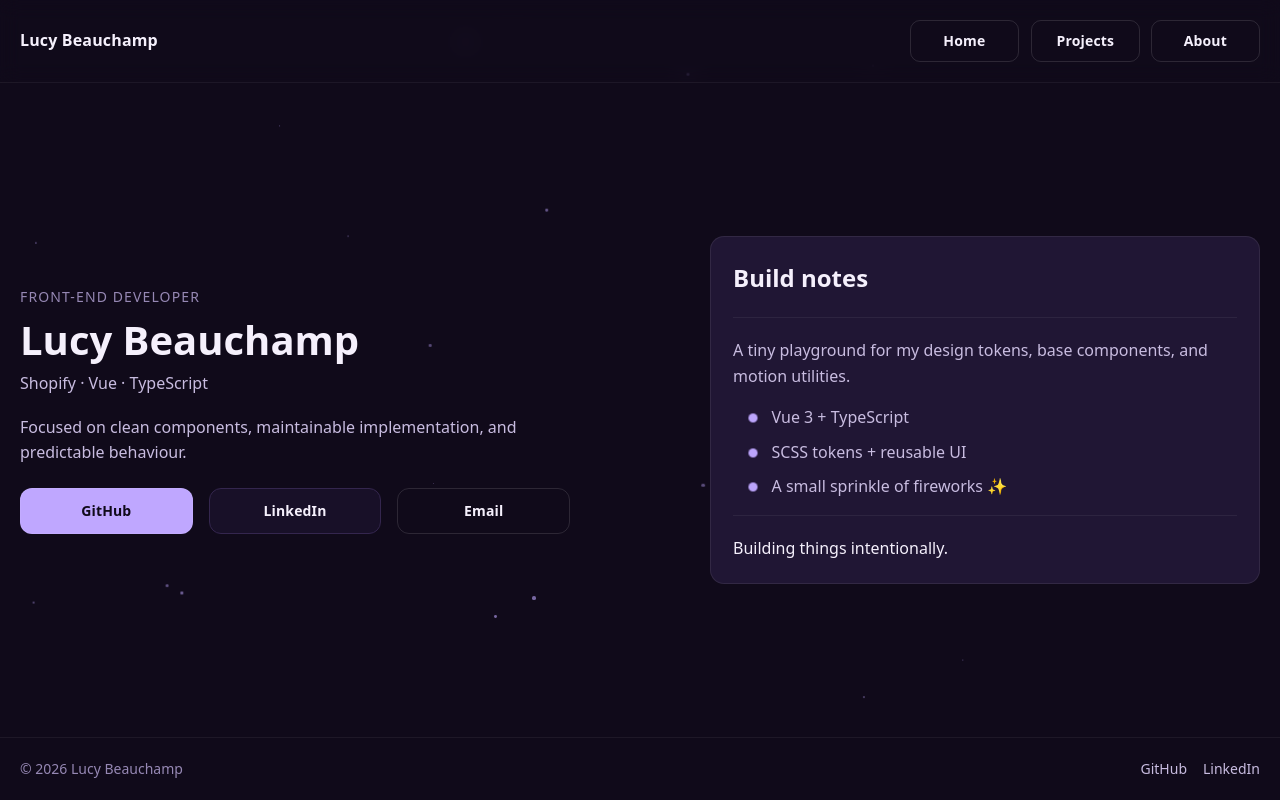
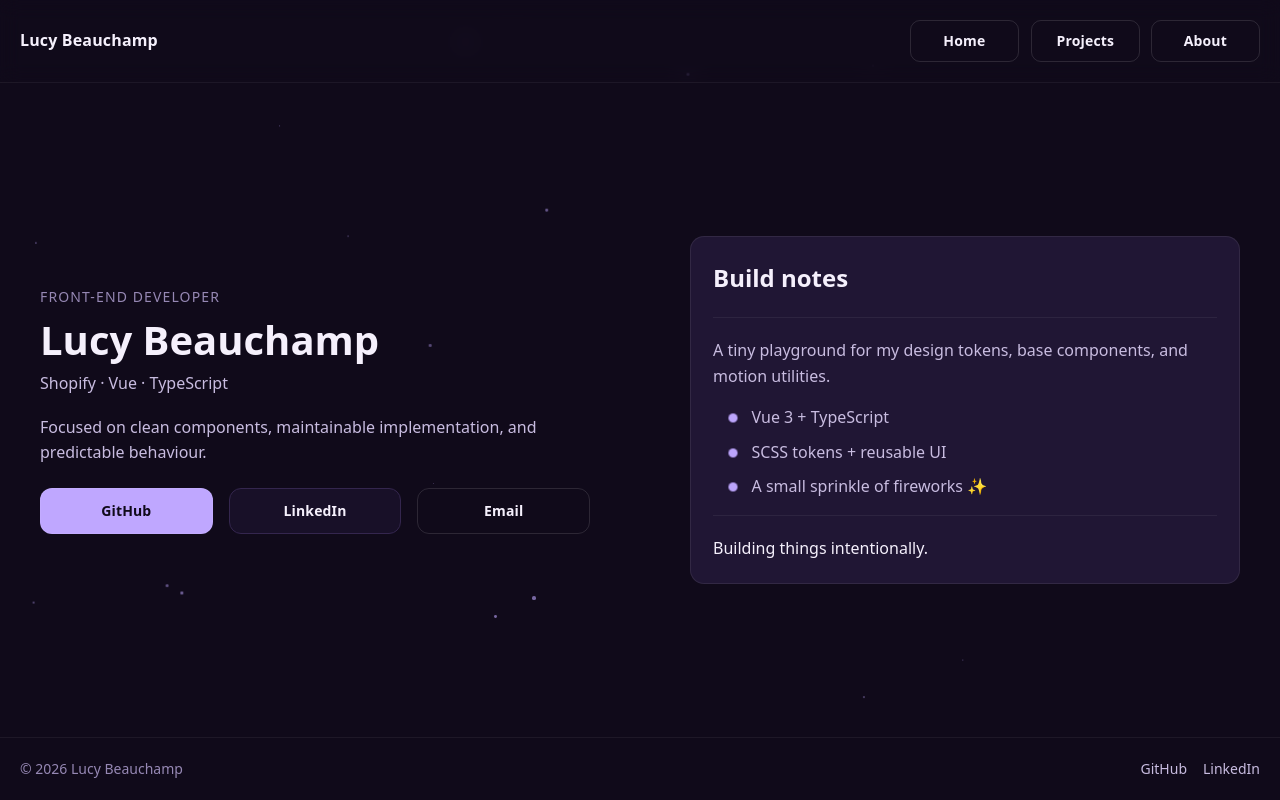
Before and after one commit to lulu-potato/portfolio, a Vue app: page /about in a window 1280 px wide. Both pictures are taken after a click on the link "Home". Built offline with nearby package versions, Linux system fonts and the light colour scheme.

Commit message:
Padding increase on devices

```diff
--- a/src/pages/About.vue
+++ b/src/pages/About.vue
@@ -54,6 +54,9 @@ import profileImage from '@/assets/images/profilepicture.jpg'
   display: flex;
   justify-content: center;
   align-items: center;
+  @include tablet {
+    padding: calc(var(--padding) * 2);
+  }
   &__inner {
     max-width: 720px;
     margin: 0 auto;
--- a/src/pages/Home.vue
+++ b/src/pages/Home.vue
@@ -108,6 +108,9 @@ const handleCardClick = (event: MouseEvent) => {
   padding: var(--padding);
   color: rgb(var(--text-primary));
   display: flex;
+  @include tablet {
+    padding: calc(var(--padding) * 2);
+  }
   &__inner {
     width: 100%;
     margin: 0 auto;
--- a/src/pages/Projects.vue
+++ b/src/pages/Projects.vue
@@ -59,6 +59,7 @@ const handleCardClick = (event: MouseEvent) => {
   align-items: flex-start;
   @include tablet {
     align-items: center;
+    padding: calc(var(--padding) * 2);
   }
   &__inner {
     max-width: 1248px;
```
